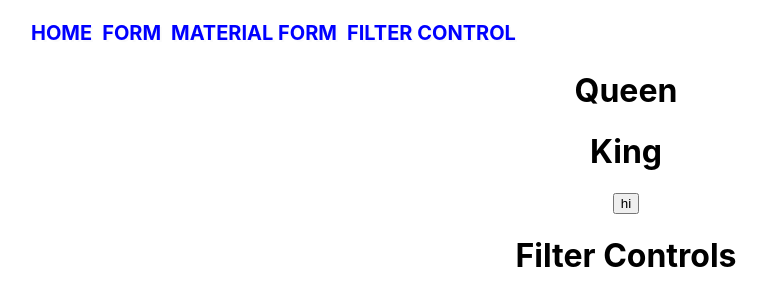
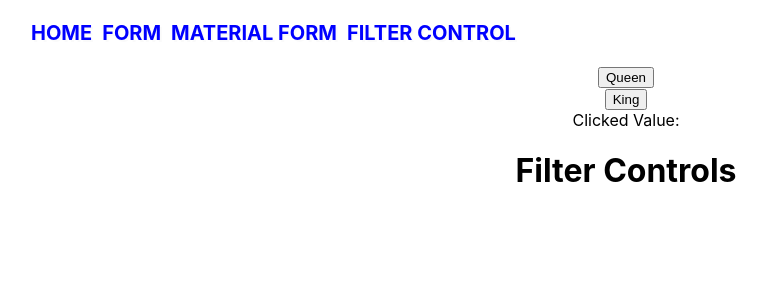
Before and after one commit to tangweejieleslie/frontend-projects, a React (Create React App) app in the folder ccg/: page /FilterControl in a window 1280 px wide. Shown: the top 306 px of the page, without its empty margins (14-781 px from the left). Built offline with nearby package versions, Linux system fonts and the light colour scheme; the HTML template or start-up script is replaced by a standard one.

Commit message:
implemented iterative rendering of filter buttons
Reference: https://www.youtube.com/watch?v=ke1pkMV44iU

```diff
--- a/ccg/src/components/Generic/FilterControls.jsx
+++ b/ccg/src/components/Generic/FilterControls.jsx
@@ -8,6 +8,7 @@ class Filters extends Component {
     this.state = {
       filter: "",
       filterList: ["Violent", "Will", "Swift"],
+      selected: ""
     };
   }
 
@@ -18,9 +19,11 @@ class Filters extends Component {
 
   // https://stackoverflow.com/questions/29280445/reactjs-setstate-with-a-dynamic-key-name
   handleClick(e) {
+    console.log(e.target.id);
+    // console.log(e.target.name);
     let filterId = e.target.id;
     this.setState({
-      [filterId]: e.target.value,
+      selected: e.target.id,
     });
   }
 
@@ -34,7 +37,10 @@ class Filters extends Component {
     // return filterList;
   }
 
-  array = [{ name: "Queen" }, { name: "King" }];
+  array = [
+    { name: "Queen", id: "Q" },
+    { name: "King", id: "K" },
+  ];
 
   render() {
     return (
@@ -43,11 +49,15 @@ class Filters extends Component {
 
         {this.array.map((item, i) => (
           <div>
-            <h1>{item.name}</h1>
+            <button id={item.id} onClick={(e) => this.handleClick(e)}>
+              {item.name}
+            </button>
           </div>
         ))}
 
-        <button>hi</button>
+          <div>
+            Clicked Value: {this.state.selected}
+          </div>
       </div>
     );
   }
```
